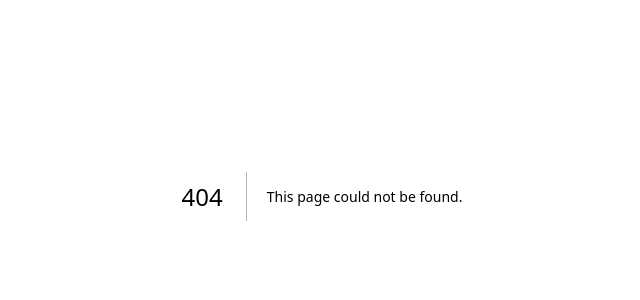
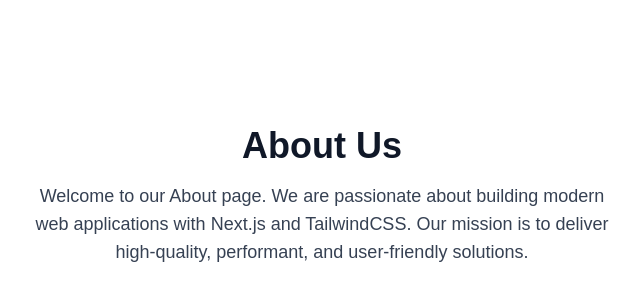
Before and after one commit to malewis5/slack-test-repo, a Next.js app: page /about in a window 1280 px wide. Before the commit this address had no page. Shown: the part 204-504 px from the top of the page, without its empty margins (318-958 px from the left). Built offline with nearby package versions, Linux system fonts and the light colour scheme.

Commit message:
Add about page

```diff
--- /dev/null
+++ b/app/about/page.tsx
@@ -0,0 +1,10 @@
+export default function AboutPage() {
+  return (
+    <main className="flex min-h-screen flex-col items-center justify-center p-8 bg-white">
+      <h1 className="text-4xl font-bold mb-4 text-gray-900">About Us</h1>
+      <p className="text-lg text-gray-700 max-w-xl text-center">
+        Welcome to our About page. We are passionate about building modern web applications with Next.js and TailwindCSS. Our mission is to deliver high-quality, performant, and user-friendly solutions.
+      </p>
+    </main>
+  );
+}
```
